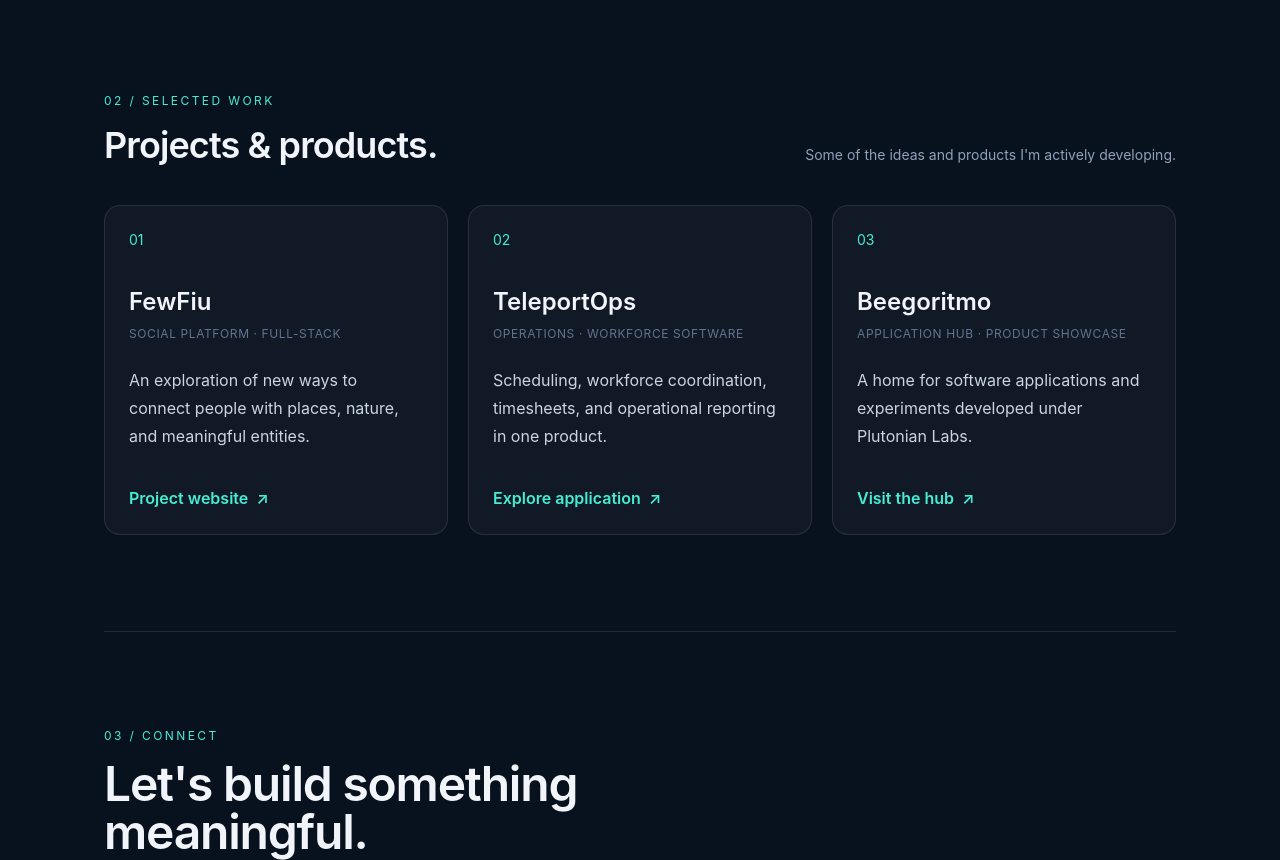
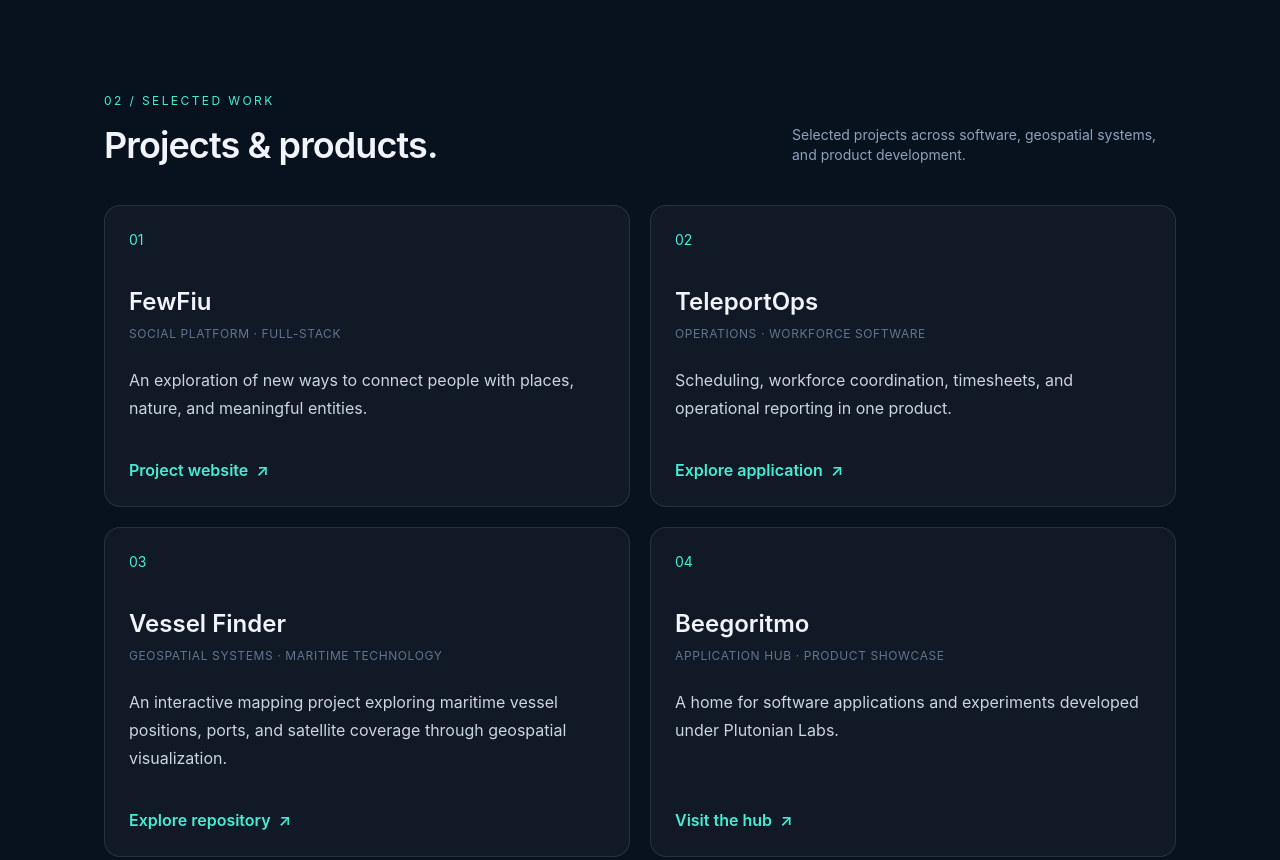
Before and after one commit to hugohiraoka/hugohiraoka.dev, an Astro site: page / in a window 1280 px wide. Shown: the part 1280-2140 px from the top of the page. Built offline with nearby package versions, Linux system fonts and the light colour scheme; Astro itself is replaced by a stand-in of ours.

Commit message:
Add Vessel Finder to selected portfolio projects

```diff
--- a/src/pages/index.astro
+++ b/src/pages/index.astro
@@ -3,6 +3,7 @@ import BaseLayout from '../layouts/BaseLayout.astro';
 const projects = [
   { title: 'FewFiu', type: 'Social platform · Full-stack', text: 'An exploration of new ways to connect people with places, nature, and meaningful entities.', href: 'https://fewfiu.com', action: 'Project website' },
   { title: 'TeleportOps', type: 'Operations · Workforce software', text: 'Scheduling, workforce coordination, timesheets, and operational reporting in one product.', href: 'https://tops.beegoritmo.com', action: 'Explore application' },
+  { title: 'Vessel Finder', type: 'Geospatial systems · Maritime technology', text: 'An interactive mapping project exploring maritime vessel positions, ports, and satellite coverage through geospatial visualization.', href: 'https://github.com/Plutonian-Labs/vessel-finder', action: 'Explore repository' },
   { title: 'Beegoritmo', type: 'Application hub · Product showcase', text: 'A home for software applications and experiments developed under Plutonian Labs.', href: 'https://beegoritmo.com', action: 'Visit the hub' },
 ];
 ---
@@ -36,8 +37,8 @@ const projects = [
           </div>
         </section>
         <section id="work" class="scroll-mt-24 border-t border-white/10 py-20 sm:py-24">
-          <div class="mb-10 flex flex-col gap-3 sm:flex-row sm:items-end sm:justify-between"><div><p class="text-xs uppercase tracking-[.2em] text-teal-300">02 / Selected work</p><h2 class="mt-4 text-3xl font-semibold tracking-tight sm:text-4xl">Projects & products.</h2></div><p class="max-w-sm text-sm text-slate-400">Some of the ideas and products I'm actively developing.</p></div>
-          <div class="grid gap-5 md:grid-cols-3">
+          <div class="mb-10 flex flex-col gap-3 sm:flex-row sm:items-end sm:justify-between"><div><p class="text-xs uppercase tracking-[.2em] text-teal-300">02 / Selected work</p><h2 class="mt-4 text-3xl font-semibold tracking-tight sm:text-4xl">Projects & products.</h2></div><p class="max-w-sm text-sm text-slate-400">Selected projects across software, geospatial systems, and product development.</p></div>
+          <div class="grid gap-5 sm:grid-cols-2 lg:grid-cols-2">
             {projects.map((p, i) => <article class="flex flex-col rounded-2xl border border-white/10 bg-white/[.035] p-6 transition hover:border-teal-300/40"><p class="text-sm text-teal-300">0{i+1}</p><h3 class="mt-9 text-2xl font-semibold">{p.title}</h3><p class="mt-2 text-xs uppercase tracking-wider text-slate-500">{p.type}</p><p class="mt-6 grow leading-7 text-slate-300">{p.text}</p><a class="mt-9 inline-flex w-fit gap-2 font-semibold text-teal-300 hover:text-teal-200" href={p.href} target="_blank" rel="noopener noreferrer">{p.action}<span aria-hidden="true">↗</span></a></article>)}
           </div>
         </section>
```
